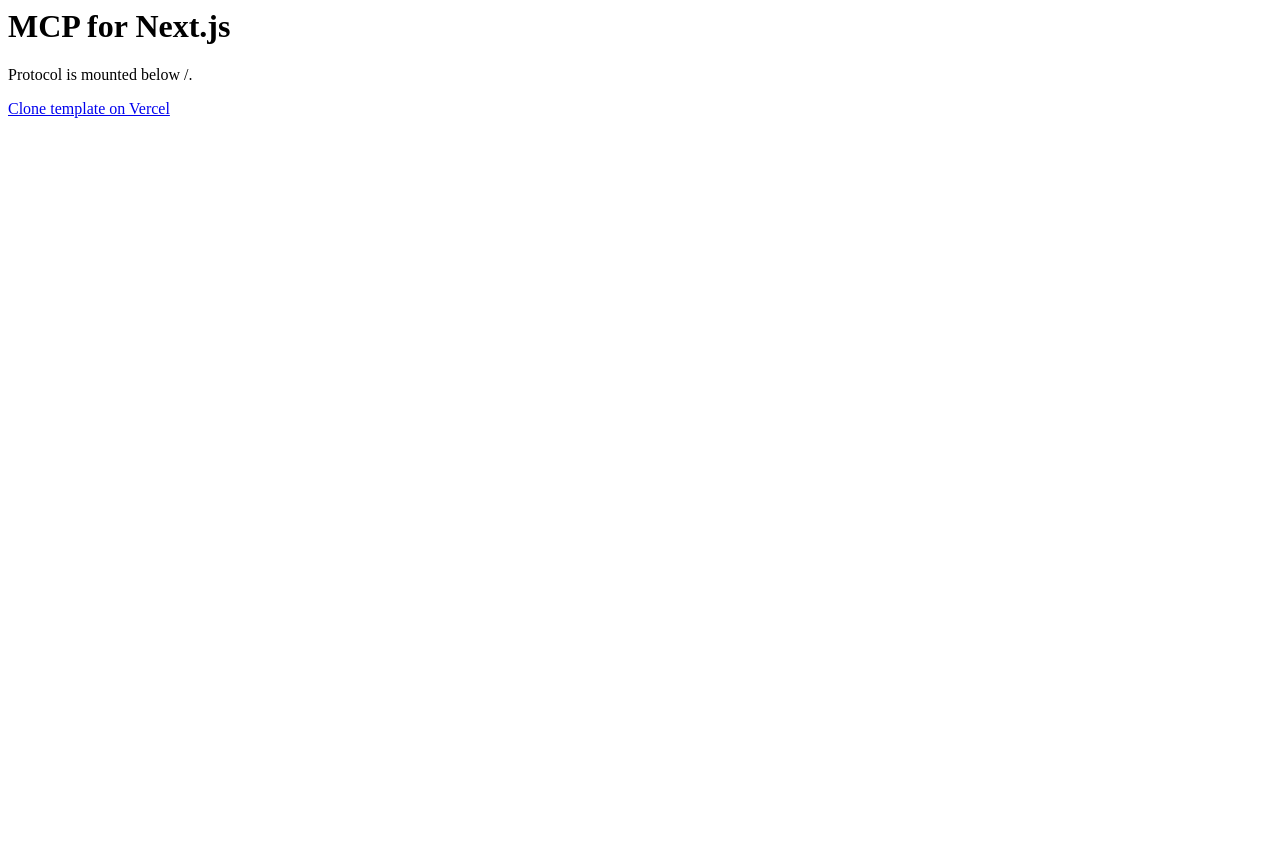
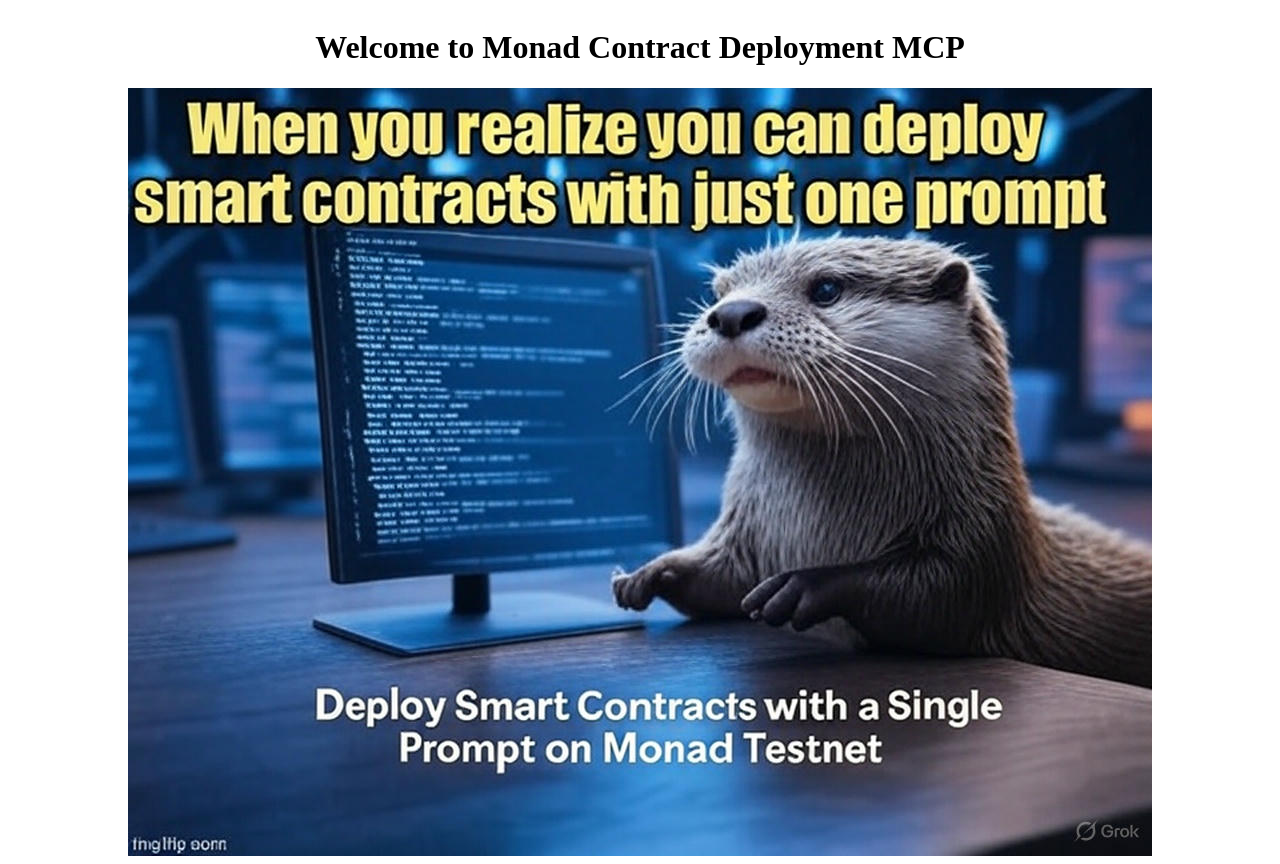
Before and after one commit to doma2k/monad-contract-deployment-mcp, a website: page public/index.html in a window 1280 px wide. Before the commit the page ends 800 px from the top, so only its background shows below. Drawn offline with Linux system fonts and the light colour scheme.

Commit message:
image fun

```diff
--- a/public/index.html
+++ b/public/index.html
@@ -1,10 +1,12 @@
-<h1>MCP for Next.js</h1>
-
-<p>Protocol is mounted below /.</p>
-
-<p>
-  <a
-    href="https://vercel.com/templates/next.js/model-context-protocol-mcp-with-next-js"
-    >Clone template on Vercel</a
-  >
-</p>
+<main
+  style="
+    display: flex;
+    flex-direction: column;
+    align-items: center;
+    justify-content: center;
+    min-height: 100vh;
+  "
+>
+  <h1>Welcome to Monad Contract Deployment MCP</h1>
+  <img src="./image (1).jpg" alt="Logo" style="display: block" />
+</main>
```
Also changed, not shown: public/image (1).jpg (added).
